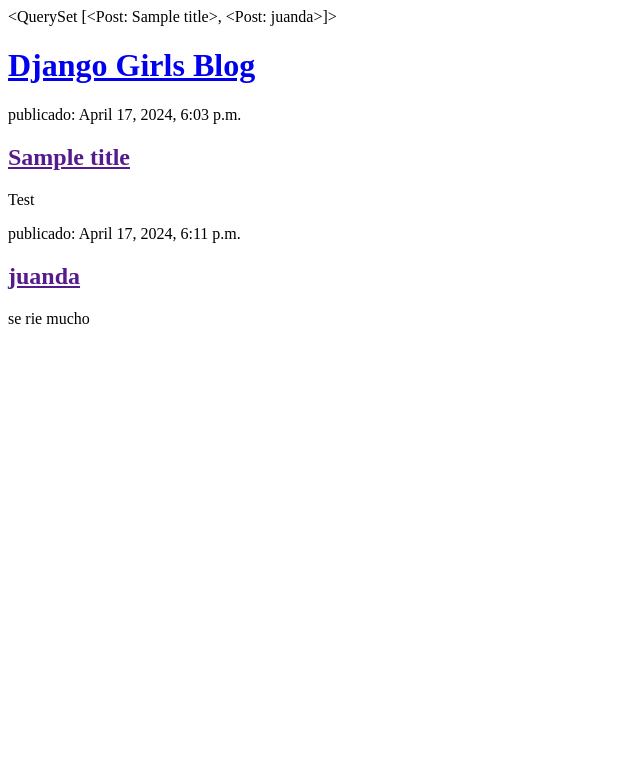
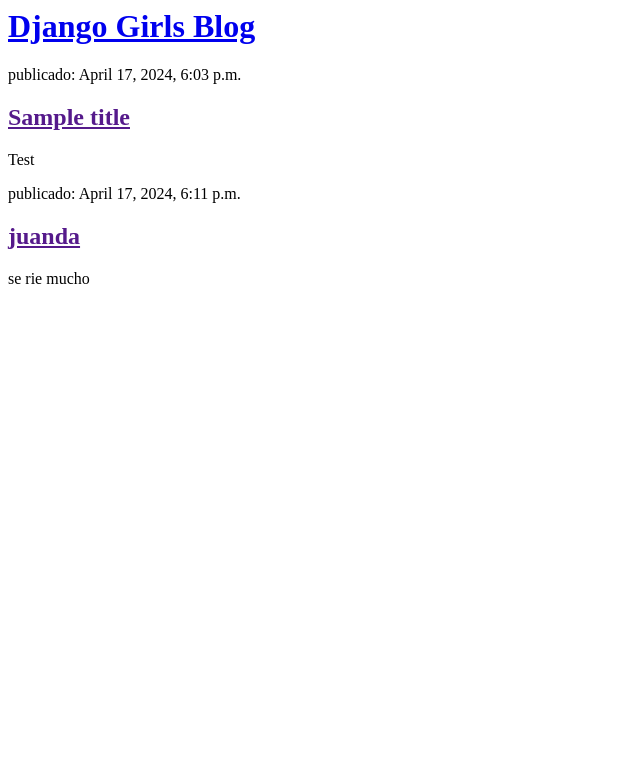
Before and after one commit to Yimari/holamundo, a Django app: page / in a window 1280 px wide. Shown: the top 783 px of the page, without its empty margins (0-640 px from the left). Run offline with Django 3.2, Linux system fonts and the light colour scheme; data comes from the database, SQL or seed files in the repository; both versions use the stored data as it was after the commit.

Commit message:
entrega de post ya funcionando lista yimaricita base

```diff
--- a/blog/templates/blog/post_list.html
+++ b/blog/templates/blog/post_list.html
@@ -1,7 +1,7 @@
-{{ posts }}
+
 <html>
     <head>
-        <title>Django Girls blog</title>
+        <title>Django Yimari</title>
     </head>
     <body>
         <div>
```
Also changed, not shown: db.sqlite3.
